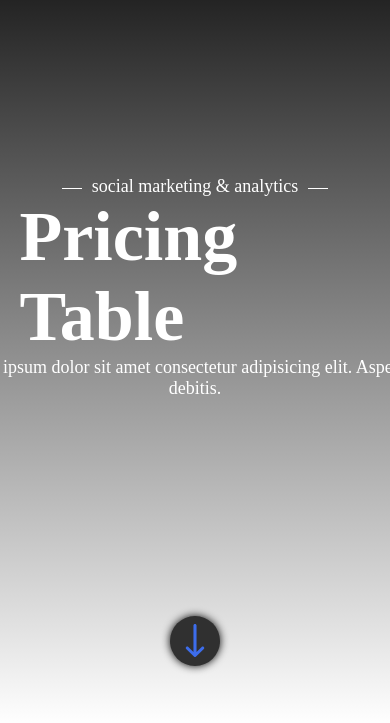
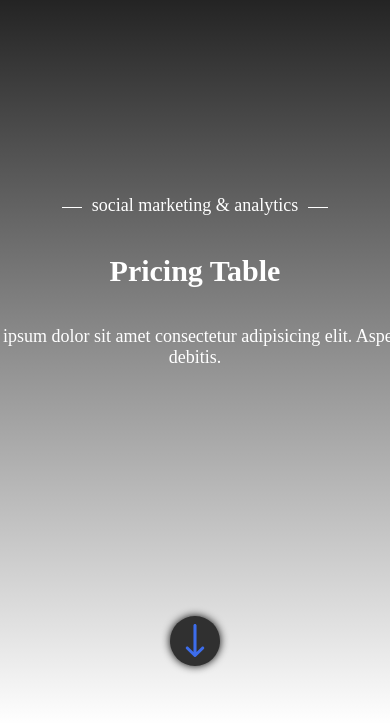
Before and after one commit to ibakaloff21/Mob-Misocial, a plain HTML site: page index.html in a window 390 px wide. Shown: the part 119-842 px from the top of the page. Drawn offline with nearby package versions, Linux system fonts and the light colour scheme.

Commit message:
Update madia.css

```diff
--- a/madia.css
+++ b/madia.css
@@ -14,4 +14,8 @@
     .m-menu-link{
         display: block;
     }
+    .body h1{
+        text-align: center;
+        font-size: 30px;
+    }
 }
```
